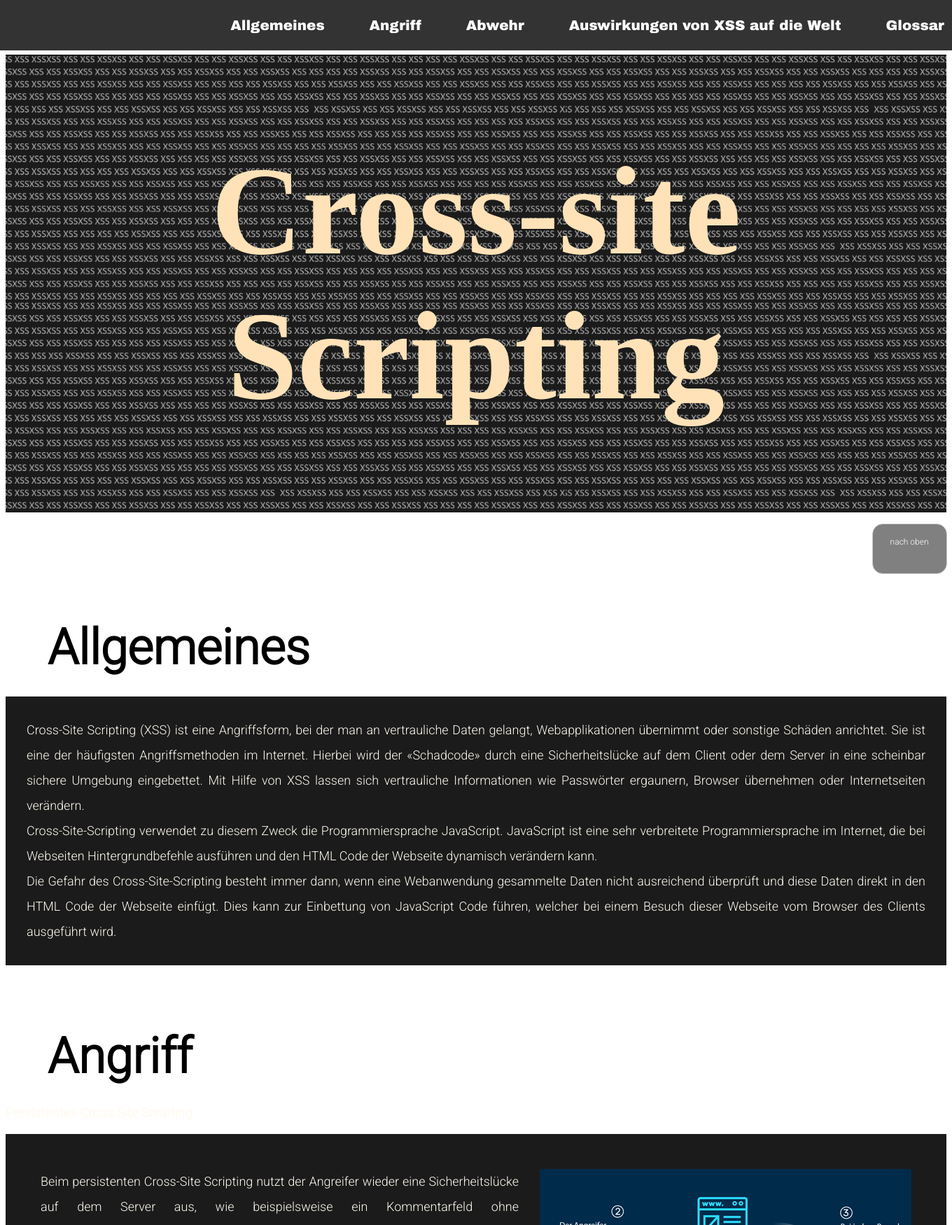
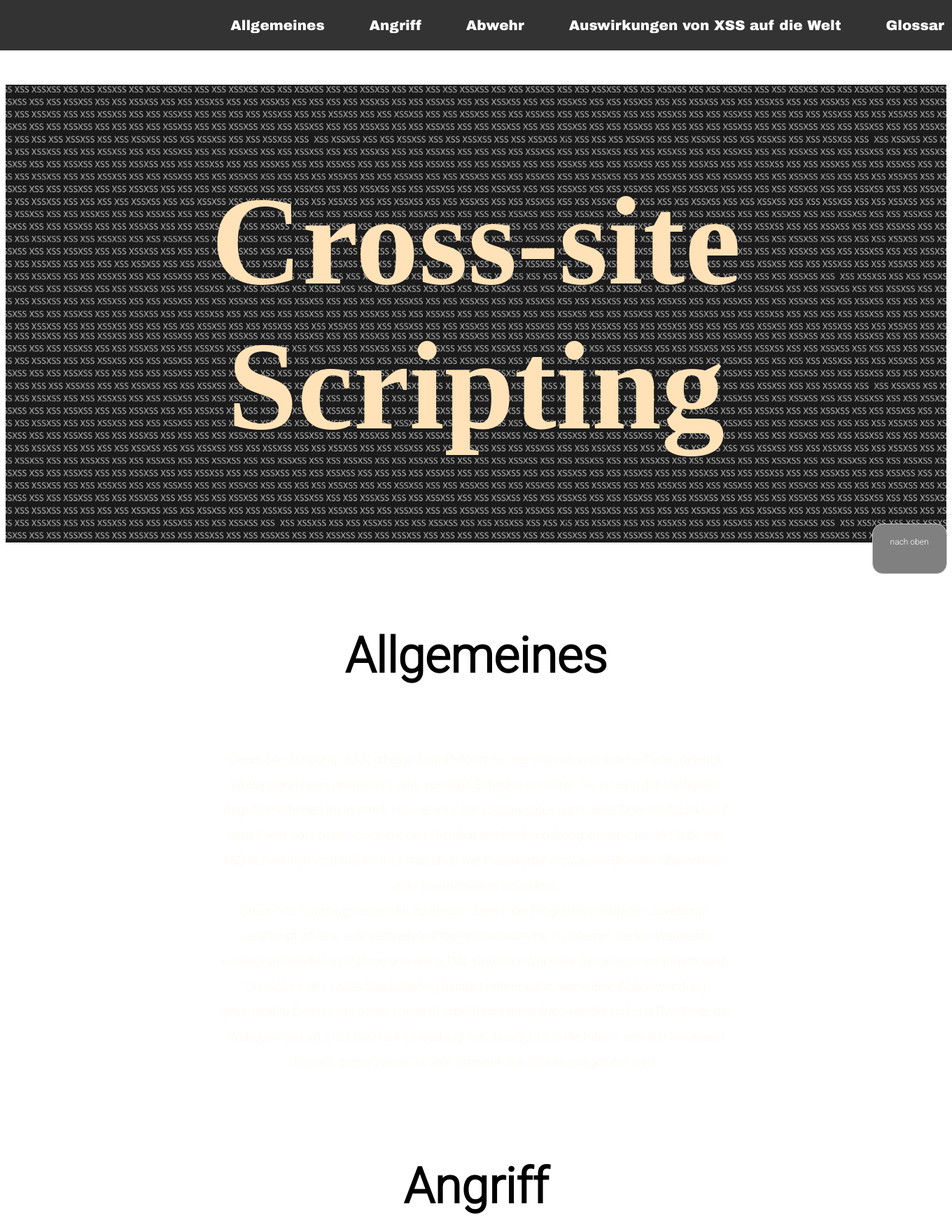
Before and after one commit to Chrigi2486/XSSProjekt, a Flask app: page / in a window 1360 px wide; the page is wider, and only the part inside the window is pictured. Shown: the top 1750 px of that part at 70% size. Run offline with Flask 2, Linux system fonts and the light colour scheme.

Commit message:
black and white

```diff
--- a/static/main.css
+++ b/static/main.css
@@ -7,19 +7,14 @@ body {
 }
 
 article { /* Eigenschaften von den beiden unterkapitel-titel */
-  background-color: #1B1B1B;
   text-align: justify;
   line-height: 200%;
   font-size: 18px;
-  padding: 50px;
+  padding: 50px ;
 }
 
 .artimg {
   min-height: 400px;
-}
-
-section {
-  text-align: center;
 }
 
 .imgright {
@@ -33,8 +28,19 @@ section {
 }
 
 .middle {
-  text-align: justify;
-  padding: 30px;
+  text-align: center;
+  padding: 60px;
+  padding-left: 300px;
+  padding-right: 300px;
+
+}
+.black{
+  background-color: #1B1B1B;
+  color: #fff;
+}
+.white{
+  background-color: #fff;
+  color: #000;
 }
 
 h1 { /* Eigenschaften von h1 */
@@ -44,7 +50,6 @@ h1 { /* Eigenschaften von h1 */
   font-size: 180px; /* schreibgrösse */
   padding-top: 120px; /* Freiraum oben */
   padding-bottom:120px;
-  margin-top: 78px;
   text-align: center; /* Wo erscheint die Schrift auf dem Screen */
   background: url(XSSBackground.jpg);
   background-size: 800px auto;
@@ -58,10 +63,10 @@ h2 { /* Eigenschaften von h2 */
   font-weight: 250px; /* Dicke der Schrift */
   font-size: 70px;  /* schreibgrösse */
   /*font-family: Georgia; /* Schriftart */
-  padding-top: 60px;
-  padding-left: 60px;
+  padding-top: 30px;
   line-height: 24px;  /* abstand oben */
   text-align: left;/* Wo erscheint die Schrift auf dem Screen */
+  text-align: center;
 }
 
 p { /* Eigenschaften von paragraph p */
--- a/templates/main.html
+++ b/templates/main.html
@@ -19,20 +19,21 @@
 		</ul>
 	</header>
 	<h1>Cross-site Scripting</h1>
-	<div id="Allgemeines">
+	<div id="Allgemeines" class="white">
 		<h2>Allgemeines</h2>
+	</div>
 		<article class="middle">
 				Cross-Site Scripting (XSS) ist eine Angriffsform, bei der man an vertrauliche Daten gelangt, Webapplikationen übernimmt oder sonstige Schäden anrichtet. Sie ist eine der häufigsten Angriffsmethoden im Internet. Hierbei wird der «Schadcode» durch eine Sicherheitslücke auf dem Client oder dem Server in eine scheinbar sichere Umgebung eingebettet. Mit Hilfe von XSS lassen sich vertrauliche Informationen wie Passwörter ergaunern, Browser übernehmen oder Internetseiten verändern.<br>
 				Cross-Site-Scripting verwendet zu diesem Zweck die Programmiersprache JavaScript. JavaScript ist eine sehr verbreitete Programmiersprache im Internet, die bei Webseiten Hintergrundbefehle ausführen und den HTML Code der Webseite dynamisch verändern kann.<br>
 				Die Gefahr des Cross-Site-Scripting besteht immer dann, wenn eine Webanwendung gesammelte Daten nicht ausreichend überprüft und diese Daten direkt in den HTML Code der Webseite einfügt. Dies kann zur Einbettung von JavaScript Code führen, welcher bei einem Besuch dieser Webseite vom Browser des Clients ausgeführt wird.
 		</article>
-	</div>
+
 	<div id="Angriff">
 		<h2>Angriff</h2>
 	</div>
-	<div>
+	<div class="black">
 		<h3>Persistentes Cross Site Scripting</h3>
-		<article class="artimg">
+		<article class="artimg ">
 			<img class="imgright" src="../static/persistentes_cross_site_scripting_neu_DE_desktop.png" src="/static/persistentes_cross_site_scripting_neu_DE_desktop.png">
 			Beim persistenten Cross-Site Scripting nutzt der Angreifer wieder eine Sicherheitslücke auf dem Server aus, wie beispielsweise ein Kommentarfeld ohne Sicherheitsmassnahmen. Dies ermöglicht es ihm seinen Schadcode dort einzufügen. Nun wird dieser Schadcode allerdings dauerhaft (persistent) in der Datenbank des Webservers und somit auch auf dessen Webseite gespeichert. Der Angreifer braucht also nicht einmal mehr einen Link dem User unterzuschieben, da alle Clients, die diese Webseite besuchen, den Schadcode ausführen. <br> Grundsätzlich sind alle Webanwendungen, die Benutzereingaben auf dem Server speichern und erneut ausgeben, der dauernden Gefahr ausgesetzt von dieser Art von kontinuierlichem XSS-Angriff betroffen zu werden, es sei denn die Eingabe wird sorgfältig geprüft. Mit dieser Art von Angriff können Hacker beispielsweise große Mengen an Anmeldeinformationen aus nicht ausreichend gesicherten Foren stehlen oder durch die vielen Infizierten User der Webseite weiterführende DDOS-Angriffe ausführen oder Crypto-Mining betreiben.
 			<div id="link-container">
@@ -41,18 +42,18 @@
 			<p>Probiere die persistente Attacke auf unserer Website selber aus. Klicke dafür auf den Link oben.</p>
 		</article>
 	</div>
-	<div>
+	<div class="white">
 		<h3>Reflextiertes Cross-site Scripting </h3>
-		<article class="artimg">
+		<article class="artimg ">
 			<img class="imgleft" src="../static/reklektiertes_cross_site_scripting_neu_DE_desktop.png" src="/static/reklektiertes_cross_site_scripting_neu_DE_desktop.png">
 			Beim reflektierenden beziehungsweise nicht-persistenten Cross-Site Scripting wird der Schadcode in einen URL implementiert. Ruft ein Nutzer die präparierte Adresse über einen Webbrowser auf, wird das schadhafte Skript mitgeschickt. Nicht ausreichend gesicherte Server untersuchen den Code nicht genügend und erstellen für den User die manipulierte Website mit dem Schadcode der Angreifer. Macht der User nun eine Eingabe, könnte der Angreifer diese Angaben klauen. Diese Art von Angriff ist daher sehr heikel, da sie für den User nicht umgehend feststellbar ist. Der User hat das Gefühl, dass er sich auf der angeblich vertrauenswürdigen Website befindet. Würde der User die Website mit dem richtigen Link laden, wäre auch kein Schadcode in der Webanwendung enthalten.
 
 			<link >
 		</article>
 	</div>
-	<div>
+	<div class="black">
 		<h3>Lokales Cross Site Scripting (DOM-basiert) </h3>
-		<article class="artimg">
+		<article class="artimg ">
 			<img class="imgright" src="../static/lokales_cross_site_scripting_neu_DE_desktop.png" src="/static/lokales_cross_site_scripting_neu_DE_desktop.png">
 			Beim lokalen Cross-Site Scripting sind nicht der Server oder die Webanwendung das Problem, sondern der User, der einen Browser mit einer Sicherheitslücke benutzt. Somit ist diese Art von XSS sogar bei statischen Webseiten möglich, wenn diese JavaScript unterstützen. Kommt es zu einer Attacke, platzieren die Angreifer den Schadcode direkt im Browser des Users. Dies erfolgt über präparierte Links, welche der User öffnet. Diese unsichere Website ladet den Schadcode, welcher nun im Hintergrund ausgeführt wird. Ladet der User nun wieder sichere Webseiten und loggt sich ein, laufen serverseitige Sicherheitsmassnahmen ins Leere, da sie von diesem Angriff nichts wissen.<br>
 			Aus eigener Erfahrung kennt man solche Attacken beispielsweise aus Gewinnspielen, welche einem per Spam-Mail zugeschickt werden oder im Internet aufpoppen. Anschliessend wird unbemerkt der Schadcode in den Browser des Users, bspw. Google Chrome, eingefügt. Nun läuft dieses «Programm» immer im Hintergrund, wenn der Browser geöffnet wurde. Loggt man sich nun bei seiner Bank ein, so werden die Anmeldedaten trotzdem gestohlen, da das Problem lokal, also auf dem eigenen Rechner im Browser sich befindet und nicht etwa auf dem Webserver der Bank.
```
